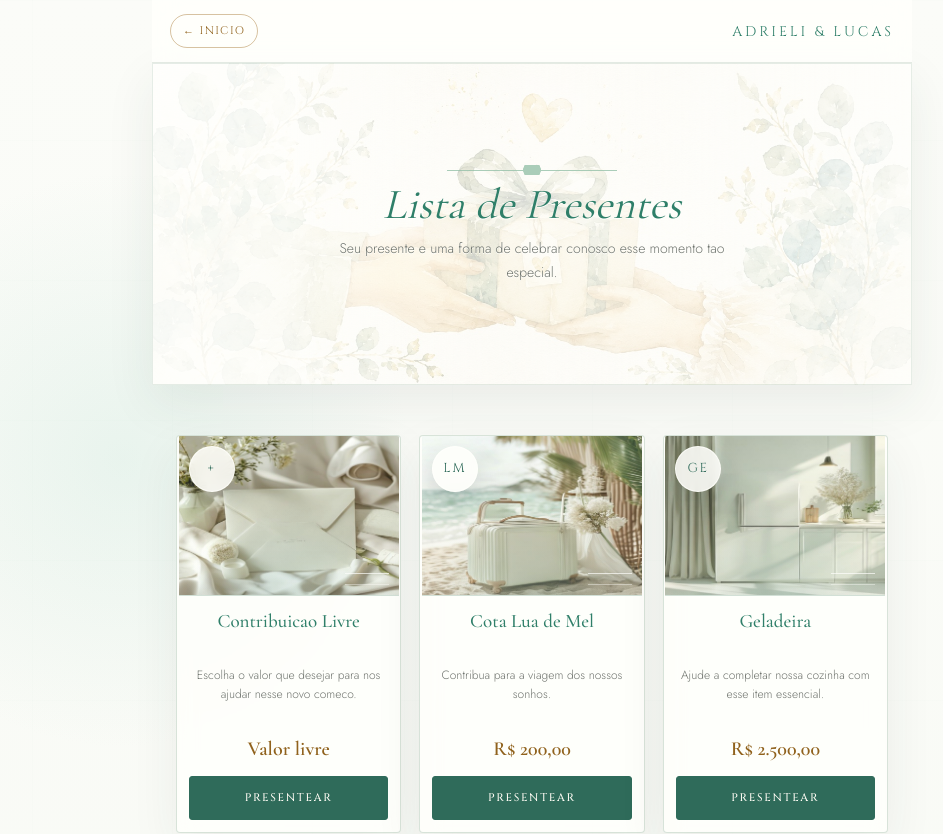
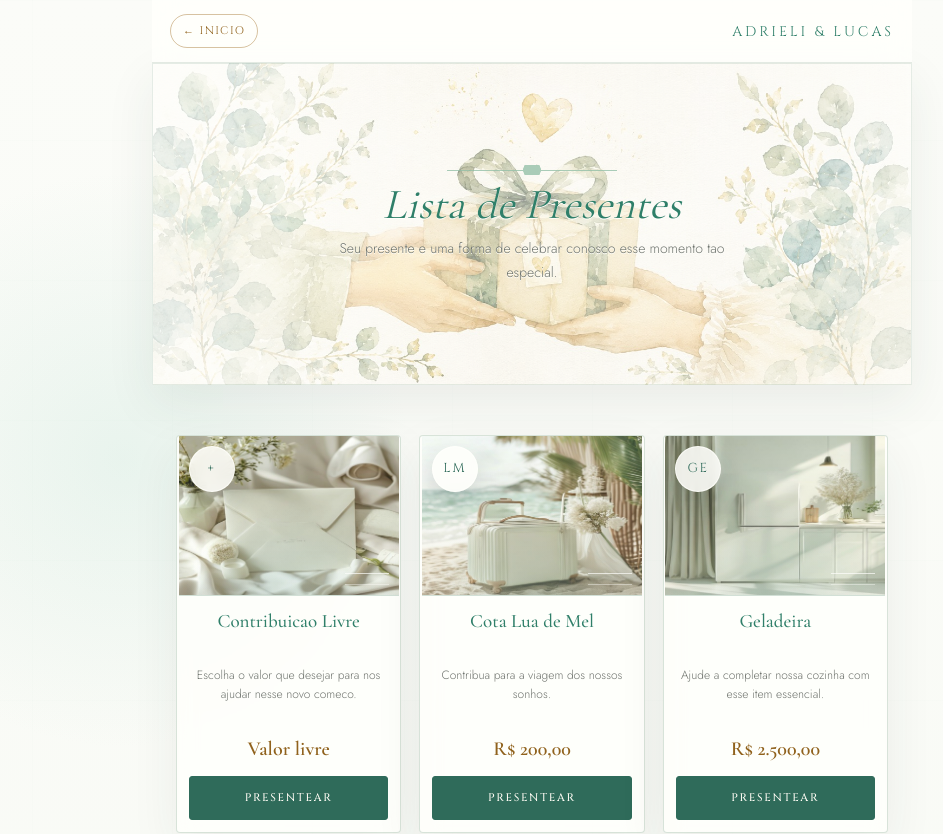
Before and after one commit to zanilucas/casamentolucas, a Next.js app: page /presentes in a window 1280 px wide. Shown: the top 834 px of the page, without its empty margins (108-1051 px from the left). Built offline with nearby package versions, Linux system fonts and the light colour scheme; no server answers.

Commit message:
Realca imagens dos cabecalhos

```diff
--- a/src/app/globals.css
+++ b/src/app/globals.css
@@ -1073,7 +1073,7 @@ body {
   overflow: hidden;
   border-bottom: 1px solid rgba(142, 174, 153, 0.22);
   background:
-    linear-gradient(90deg, rgba(255, 255, 252, 0.92) 0 18%, rgba(255, 255, 252, 0.62) 42%, rgba(255, 255, 252, 0.88) 100%),
+    linear-gradient(90deg, rgba(255, 255, 252, 0.78) 0 16%, rgba(255, 255, 252, 0.34) 44%, rgba(255, 255, 252, 0.72) 100%),
     url("/brand/gift-header.jpg") center / cover no-repeat;
   box-shadow: 0 18px 46px rgba(39, 59, 53, 0.08);
 }
@@ -1082,7 +1082,7 @@ body {
   position: absolute;
   inset: 0;
   content: "";
-  background: radial-gradient(circle at center, rgba(255, 255, 252, 0.54), rgba(255, 255, 252, 0.18) 58%, rgba(255, 255, 252, 0.44));
+  background: radial-gradient(circle at center, rgba(255, 255, 252, 0.3), rgba(255, 255, 252, 0.04) 58%, rgba(255, 255, 252, 0.24));
   pointer-events: none;
 }
 
@@ -1111,7 +1111,7 @@ body {
   overflow: hidden;
   border-bottom: 1px solid rgba(142, 174, 153, 0.22);
   background:
-    linear-gradient(90deg, rgba(255, 255, 252, 0.94) 0 22%, rgba(255, 255, 252, 0.66) 48%, rgba(255, 255, 252, 0.88) 100%),
+    linear-gradient(90deg, rgba(255, 255, 252, 0.78) 0 18%, rgba(255, 255, 252, 0.32) 48%, rgba(255, 255, 252, 0.7) 100%),
     url("/brand/church-watercolor.png") center 58% / cover no-repeat;
   box-shadow: 0 18px 46px rgba(39, 59, 53, 0.08);
 }
@@ -1121,8 +1121,8 @@ body {
   inset: 0;
   content: "";
   background:
-    radial-gradient(circle at center, rgba(255, 255, 252, 0.56), rgba(255, 255, 252, 0.18) 58%, rgba(255, 255, 252, 0.5)),
-    linear-gradient(180deg, rgba(255, 255, 252, 0.26), rgba(255, 255, 252, 0.7));
+    radial-gradient(circle at center, rgba(255, 255, 252, 0.28), rgba(255, 255, 252, 0.04) 58%, rgba(255, 255, 252, 0.26)),
+    linear-gradient(180deg, rgba(255, 255, 252, 0.08), rgba(255, 255, 252, 0.34));
   pointer-events: none;
 }
 
```
